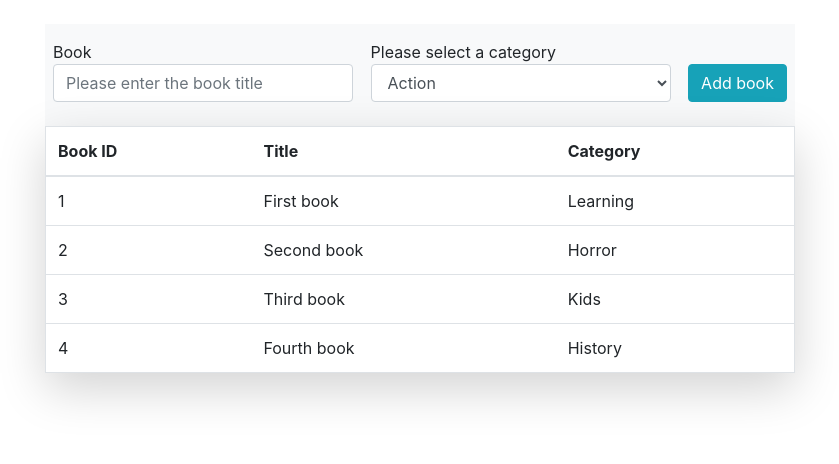
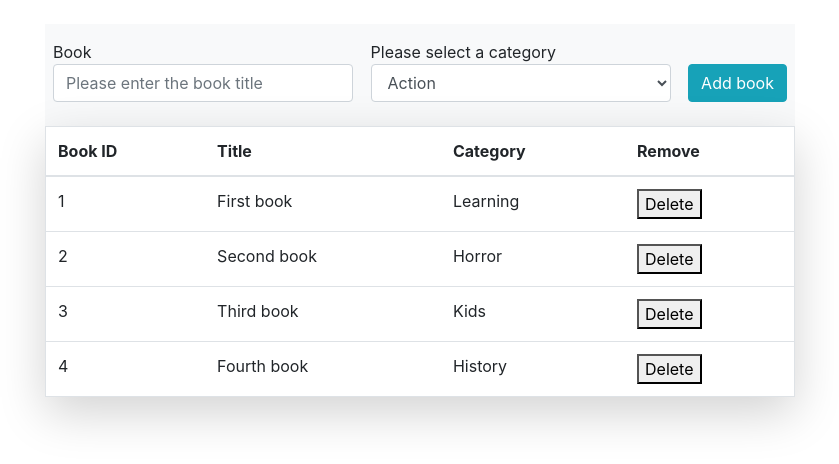
Before and after one commit to ebeagusamuel/Bookstore-Redux-, a React (Create React App) app: page / in a window 1280 px wide. Shown: the top 464 px of the page, without its empty margins (220-1059 px from the left). Built offline with nearby package versions, Linux system fonts and the light colour scheme.

Commit message:
handle book deletion

```diff
--- a/src/components/Book.js
+++ b/src/components/Book.js
@@ -1,13 +1,16 @@
 import React from 'react';
 import PropTypes from 'prop-types';
 
-const Book = ({ book }) => {
+const Book = ({ book, handleDelete }) => {
   const { id, title, category } = book;
   return (
     <tr>
       <td>{id}</td>
       <td>{title}</td>
       <td>{category}</td>
+      <td>
+        <button type="button" onClick={() => handleDelete(book)}>Delete</button>
+      </td>
     </tr>
   );
 };
@@ -18,6 +21,7 @@ Book.propTypes = {
     title: PropTypes.string.isRequired,
     category: PropTypes.string.isRequired,
   }).isRequired,
+  handleDelete: PropTypes.func.isRequired,
 };
 
 export default Book;
--- a/src/containers/BookForm.js
+++ b/src/containers/BookForm.js
@@ -2,7 +2,7 @@ import React, { useState } from 'react';
 import PropTypes from 'prop-types';
 import { connect } from 'react-redux';
 
-import { addBook } from '../actions';
+import { addBook } from '../actions/index';
 
 const BookForm = ({ addBook }) => {
   const categories = ['Action', 'Biography', 'History', 'Horror', 'Kids', 'Learning', 'Sci-Fi'];
@@ -10,7 +10,7 @@ const BookForm = ({ addBook }) => {
 
   const [title, setTitle] = useState('');
   const [category, setCategory] = useState('');
-  const [id, setId] = useState(4);
+  const [id, setId] = useState(5);
 
   const handleSubmit = e => {
     e.preventDefault();
--- a/src/containers/BookList.js
+++ b/src/containers/BookList.js
@@ -3,9 +3,16 @@ import { connect } from 'react-redux';
 import PropTypes from 'prop-types';
 
 import Book from '../components/Book';
+import { removeBook } from '../actions/index';
 
-const BookList = ({ books }) => {
-  const bookItems = books.map(book => <Book key={book.id} book={book} />);
+const BookList = ({ books, removeBook }) => {
+  const handleDelete = book => {
+    removeBook(book);
+  };
+
+  const bookItems = books.map(book => (
+    <Book key={book.id} book={book} handleDelete={handleDelete} />
+  ));
 
   return (
     <table className="table table-hover w-75 shadow-lg mb-4 rounded border">
@@ -14,6 +21,7 @@ const BookList = ({ books }) => {
           <th scope="col">Book ID</th>
           <th scope="col">Title</th>
           <th scope="col">Category</th>
+          <th scope="col">Remove</th>
         </tr>
       </thead>
       <tbody>{bookItems}</tbody>
@@ -29,10 +37,11 @@ BookList.propTypes = {
       category: PropTypes.string,
     }),
   ).isRequired,
+  removeBook: PropTypes.func.isRequired,
 };
 
 const mapStateToProps = state => ({
   books: state.books,
 });
 
-export default connect(mapStateToProps, null)(BookList);
+export default connect(mapStateToProps, { removeBook })(BookList);
```
